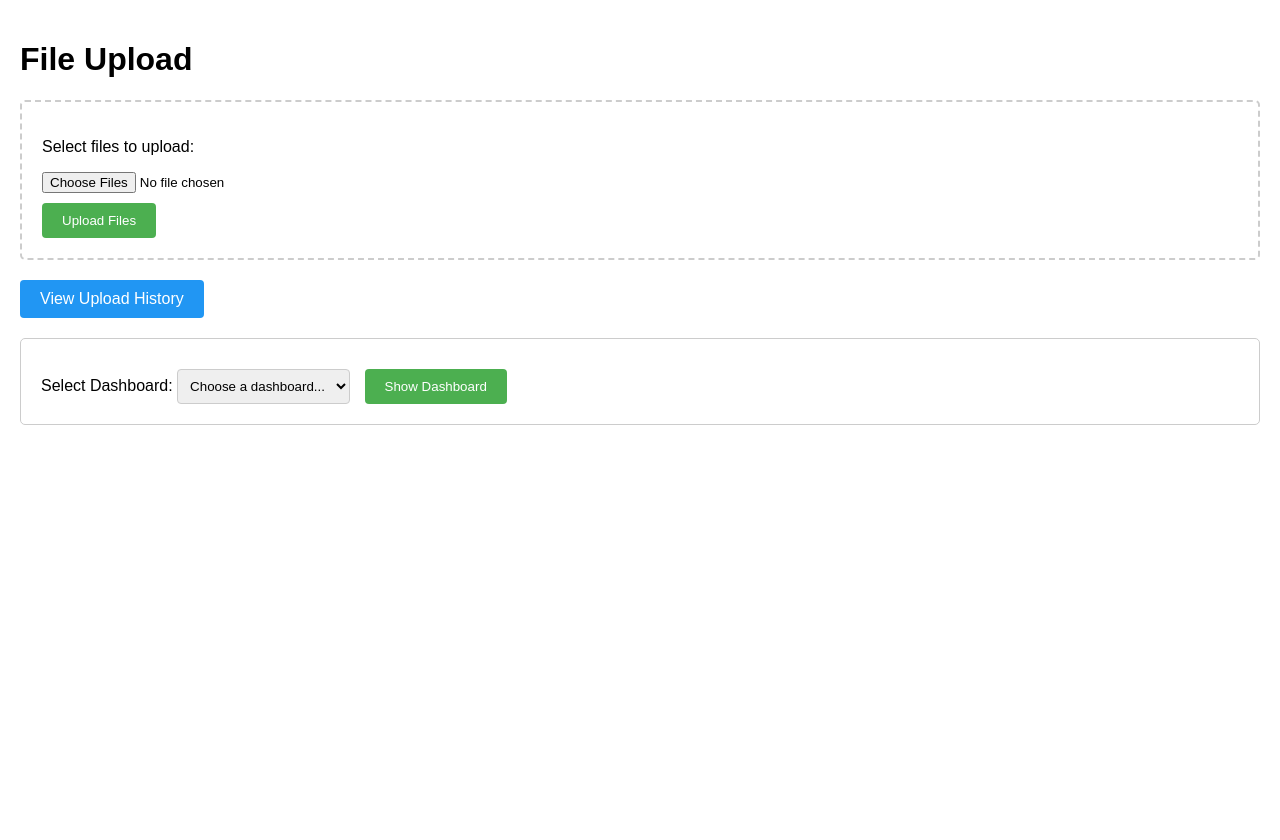
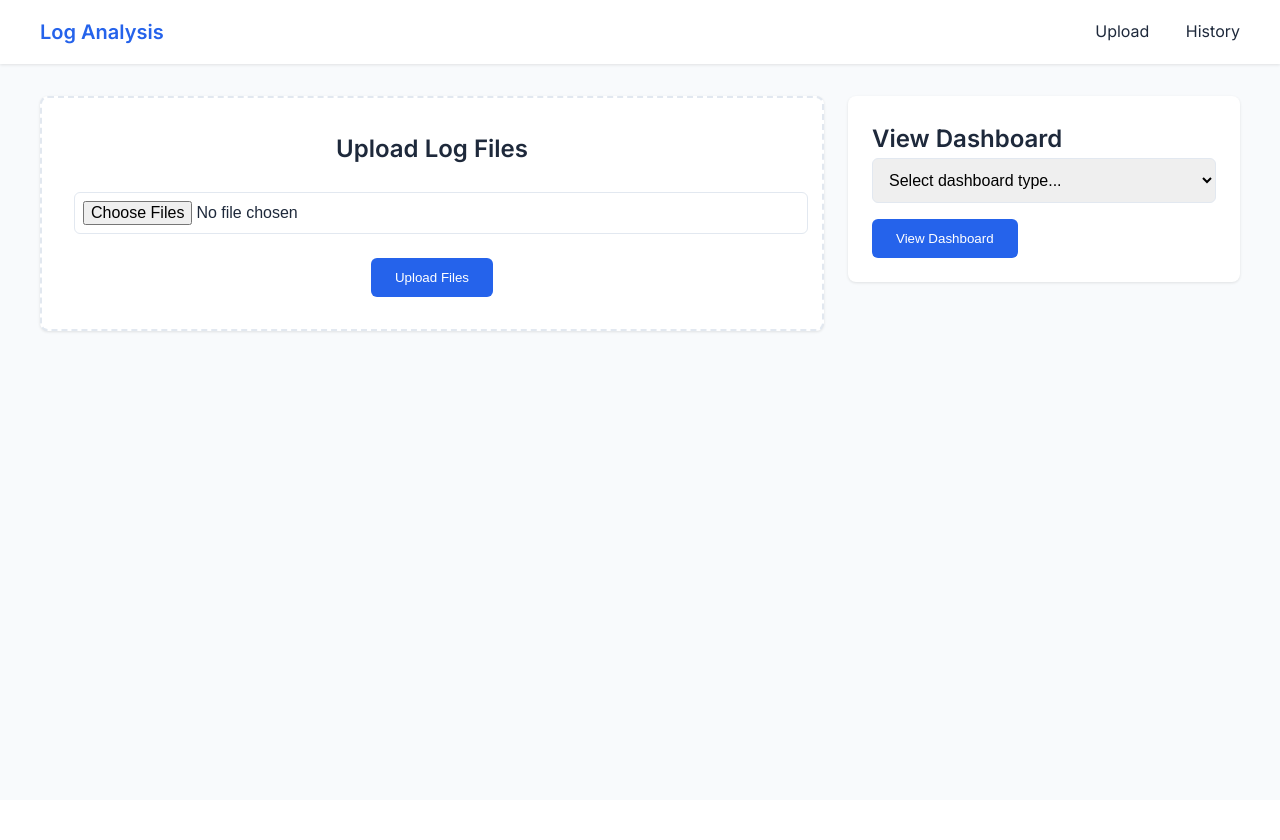
Before and after one commit to JoseMokeni/Projet-ELK, a Flask app: page / in a window 1280 px wide. After the commit the page ends 333 px from the top, so only its background shows below. Run offline with Flask 3, Linux system fonts and the light colour scheme.

Commit message:
design improvement

```diff
--- a/frontend/app.py
+++ b/frontend/app.py
@@ -1,4 +1,4 @@
-from flask import Flask, request, render_template, flash, redirect, url_for, send_from_directory
+from flask import Flask, request, render_template, flash, redirect, url_for, send_from_directory, get_flashed_messages
 import os
 import re
 from werkzeug.utils import secure_filename
@@ -120,6 +120,9 @@ def download_file(log_type, filename):
 @app.route('/', methods=['GET', 'POST'])
 def upload_files():
     if request.method == 'POST':
+        # Clear previous messages by calling get_flashed_messages()
+        _ = get_flashed_messages()
+
         # Check if any file was submitted
         if 'files[]' not in request.files:
             flash('No files selected')
--- /dev/null
+++ b/frontend/templates/base.html
@@ -0,0 +1,140 @@
+<!DOCTYPE html>
+<html lang="en">
+<head>
+    <meta charset="UTF-8">
+    <meta name="viewport" content="width=device-width, initial-scale=1.0">
+    <title>{% block title %}Log Analysis Platform{% endblock %}</title>
+    <link href="https://fonts.googleapis.com/css2?family=Inter:wght@400;500;600&display=swap" rel="stylesheet">
+    <style>
+        :root {
+            --primary-color: #2563eb;
+            --secondary-color: #3b82f6;
+            --success-color: #10b981;
+            --background-color: #f8fafc;
+            --text-color: #1e293b;
+            --border-color: #e2e8f0;
+        }
+
+        * {-20241201-084225
+            box-sizing: border-box;
+            margin: 0;
+            padding: 0;
+        }
+
+        body {
+            font-family: 'Inter', sans-serif;
+            background-color: var(--background-color);
+            color: var(--text-color);
+            line-height: 1.6;
+        }
+
+        .navbar {
+            background-color: white;
+            box-shadow: 0 1px 3px rgba(0,0,0,0.1);
+            padding: 1rem 2rem;
+            position: sticky;
+            top: 0;
+            z-index: 100;
+        }
+
+        .nav-content {
+            max-width: 1200px;
+            margin: 0 auto;
+            display: flex;
+            justify-content: space-between;
+            align-items: center;
+        }
+
+        .nav-logo {
+            font-size: 1.25rem;
+            font-weight: 600;
+            color: var(--primary-color);
+            text-decoration: none;
+        }
+
+        .nav-links a {
+            color: var(--text-color);
+            text-decoration: none;
+            margin-left: 2rem;
+            transition: color 0.2s;
+        }
+
+        .nav-links a:hover {
+            color: var(--primary-color);
+        }
+
+        .container {
+            max-width: 1200px;
+            margin: 2rem auto;
+            padding: 0 1rem;
+        }
+
+        .btn {
+            display: inline-block;
+            padding: 0.75rem 1.5rem;
+            border-radius: 0.375rem;
+            font-weight: 500;
+            text-decoration: none;
+            transition: all 0.2s;
+            border: none;
+            cursor: pointer;
+        }
+
+        .btn-primary {
+            background-color: var(--primary-color);
+            color: white;
+        }
+
+        .btn-primary:hover {
+            background-color: var(--secondary-color);
+        }
+
+        .btn-secondary {
+            background-color: white;
+            color: var(--primary-color);
+            border: 1px solid var(--border-color);
+        }
+
+        .btn-secondary:hover {
+            background-color: var(--background-color);
+        }
+
+        .card {
+            background-color: white;
+            border-radius: 0.5rem;
+            box-shadow: 0 1px 3px rgba(0,0,0,0.1);
+            padding: 1.5rem;
+            margin-bottom: 1.5rem;
+        }
+
+        .messages {
+            margin-bottom: 1.5rem;
+        }
+
+        .message {
+            padding: 1rem;
+            border-radius: 0.375rem;
+            margin-bottom: 0.5rem;
+            background-color: #e0f2fe;
+            color: #0369a1;
+        }
+    </style>
+    {% block extra_css %}{% endblock %}
+</head>
+<body>
+    <nav class="navbar">
+        <div class="nav-content">
+            <a href="{{ url_for('upload_files') }}" class="nav-logo">Log Analysis</a>
+            <div class="nav-links">
+                <a href="{{ url_for('upload_files') }}">Upload</a>
+                <a href="{{ url_for('upload_history') }}">History</a>
+            </div>
+        </div>
+    </nav>
+
+    <div class="container">
+        {% block content %}{% endblock %}
+    </div>
+    {% block scripts %}{% endblock %}
+</body>
+</html>
--- a/frontend/templates/upload.html
+++ b/frontend/templates/upload.html
@@ -1,100 +1,179 @@
-<!DOCTYPE html>
-<html lang="en">
-  <head>
-    <meta charset="UTF-8" />
-    <meta name="viewport" content="width=device-width, initial-scale=1.0" />
-    <title>File Upload</title>
+{% extends "base.html" %}
+
+{% block title %}Upload Files{% endblock %}
+
+{% block extra_css %}
 <style>
-      body {
-        font-family: Arial, sans-serif;
-        // max-width: 800px;
-        margin: 0 auto;
-        padding: 20px;
-        height: 100vh;
+    .upload-section {
+        display: grid;
+        grid-template-columns: 2fr 1fr;
+        gap: 1.5rem;
     }
+
     .upload-form {
-        border: 2px dashed #ccc;
-        padding: 20px;
-        border-radius: 5px;
-        margin-top: 20px;
+        border: 2px dashed var(--border-color);
+        padding: 2rem;
+        border-radius: 0.5rem;
+        text-align: center;
+        transition: all 0.2s;
+        position: relative;
     }
-      .messages {
-        margin: 20px 0;
+
+    .upload-form.drag-over {
+        border-color: var(--primary-color);
+        background-color: rgba(37, 99, 235, 0.05);
     }
-      .message {
-        padding: 10px;
-        margin: 5px 0;
-        border-radius: 4px;
-        background-color: #e3f2fd;
+
+    .file-input-wrapper {
+        margin: 1.5rem 0;
+        position: relative;
     }
-      .submit-btn {
-        background-color: #4caf50;
-        color: white;
-        padding: 10px 20px;
-        border: none;
-        border-radius: 4px;
-        cursor: pointer;
-        margin-top: 10px;
+
+    .dashboard-selector {
+        height: fit-content;
     }
-      .submit-btn:hover {
-        background-color: #45a049;
+
+    select {
+        width: 100%;
+        padding: 0.75rem;
+        border-radius: 0.375rem;
+        border: 1px solid var(--border-color);
+        margin-bottom: 1rem;
+        font-size: 1rem;
     }
-      .dashboard-form {
-        margin-top: 20px;
-        padding: 20px;
-        border: 1px solid #ccc;
-        border-radius: 5px;
+
+    /* Drag and drop styles */
+    .drag-message {
+        display: none;
+        position: absolute;
+        top: 0;
+        left: 0;
+        right: 0;
+        bottom: 0;
+        background: rgba(255, 255, 255, 0.9);
+        align-items: center;
+        justify-content: center;
+        font-size: 1.25rem;
+        color: var(--primary-color);
+        font-weight: 500;
     }
-      select {
-        padding: 8px;
-        margin-right: 10px;
-        border-radius: 4px;
-        border: 1px solid #ccc;
+
+    .upload-form.drag-over .drag-message {
+        display: flex;
     }
-      .history-btn {
-        background-color: #2196F3;
-        color: white;
-        padding: 10px 20px;
-        text-decoration: none;
-        border-radius: 4px;
-        display: inline-block;
-        margin-top: 20px;
+
+    /* Style file input to look better */
+    .file-input-wrapper input[type="file"] {
+        font-size: 1rem;
+        padding: 0.5rem;
+        border: 1px solid var(--border-color);
+        border-radius: 0.375rem;
+        width: 100%;
     }
 </style>
-  </head>
-  <body>
-    <h1>File Upload</h1>
+{% endblock %}
 
-    {% with messages = get_flashed_messages() %} {% if messages %}
+{% block content %}
+    {% with messages = get_flashed_messages() %}
+        {% if messages %}
             <div class="messages">
                 {% for message in messages %}
                     <div class="message">{{ message }}</div>
                 {% endfor %}
             </div>
-    {% endif %} {% endwith %}
+        {% endif %}
+    {% endwith %}
 
-    <div class="upload-form">
+    <div class="upload-section">
+        <div class="card upload-form" id="uploadForm">
+            <div class="drag-message">Drop files here</div>
+            <h2>Upload Log Files</h2>
             <form method="POST" enctype="multipart/form-data">
-        <p>Select files to upload:</p>
-        <input type="file" name="files[]" multiple accept=".txt,.log,.json" />
-        <br />
-        <button type="submit" class="submit-btn">Upload Files</button>
+                <div class="file-input-wrapper">
+                    <input type="file" name="files[]" multiple accept=".txt,.log,.json">
+                </div>
+                <button type="submit" class="btn btn-primary">Upload Files</button>
             </form>
         </div>
 
-    <a href="{{ url_for('upload_history') }}" class="history-btn">View Upload History</a>
-
-    <div class="dashboard-form">
+        <div class="card dashboard-selector">
+            <h2>View Dashboard</h2>
             <form action="{{ url_for('show_dashboard') }}" method="GET">
-        <label for="dashboard">Select Dashboard:</label>
                 <select name="dashboard" id="dashboard" required>
-          <option value="">Choose a dashboard...</option>
+                    <option value="">Select dashboard type...</option>
                     <option value="mysql">MySQL Slow Queries</option>
                     <option value="nginx">Nginx Access</option>
                     <option value="system">System Metrics</option>
                 </select>
-        <button type="submit" class="submit-btn">Show Dashboard</button>
+                <button type="submit" class="btn btn-primary">View Dashboard</button>
             </form>
         </div>
-  </body>
-</html>
+    </div>
+{% endblock %}
+
+{% block scripts %}
+<script>
+    document.addEventListener('DOMContentLoaded', function() {
+        const uploadForm = document.getElementById('uploadForm');
+        const form = uploadForm.querySelector('form');
+        const fileInput = form.querySelector('input[type="file"]');
+
+        ['dragenter', 'dragover', 'dragleave', 'drop'].forEach(eventName => {
+            uploadForm.addEventListener(eventName, preventDefaults, false);
+        });
+
+        function preventDefaults(e) {
+            e.preventDefault();
+            e.stopPropagation();
+        }
+
+        uploadForm.addEventListener('dragenter', () => {
+            uploadForm.classList.add('drag-over');
+        });
+
+        uploadForm.addEventListener('dragleave', (e) => {
+            if (e.target === uploadForm || !uploadForm.contains(e.relatedTarget)) {
+                uploadForm.classList.remove('drag-over');
+            }
+        });
+
+        uploadForm.addEventListener('drop', (e) => {
+            uploadForm.classList.remove('drag-over');
+
+            const files = Array.from(e.dataTransfer.files).filter(isAllowedFile);
+
+            if (files.length > 0) {
+                const dt = new DataTransfer();
+                files.forEach(file => dt.items.add(file));
+                fileInput.files = dt.files;
+                form.submit();
+            } else {
+                flash('No valid files were dropped');
+            }
+        });
+
+        function isAllowedFile(file) {
+            const allowedExtensions = ['.txt', '.log', '.json'];
+            return allowedExtensions.some(ext => file.name.toLowerCase().endsWith(ext));
+        }
+
+        function flash(message) {
+            const messagesDiv = document.querySelector('.messages') || createMessagesDiv();
+            // Clear previous messages
+            messagesDiv.innerHTML = '';
+
+            const messageDiv = document.createElement('div');
+            messageDiv.className = 'message';
+            messageDiv.textContent = message;
+            messagesDiv.appendChild(messageDiv);
+        }
+
+        function createMessagesDiv() {
+            const messagesDiv = document.createElement('div');
+            messagesDiv.className = 'messages';
+            document.querySelector('.upload-section').insertAdjacentElement('beforebegin', messagesDiv);
+            return messagesDiv;
+        }
+    });
+</script>
+{% endblock %}
```
Also changed, not shown: frontend/templates/dashboard.html (+25 -37 lines), frontend/templates/history.html (+48 -45 lines), 3 other files. Lines whose indentation alone changed are shown as unchanged.
